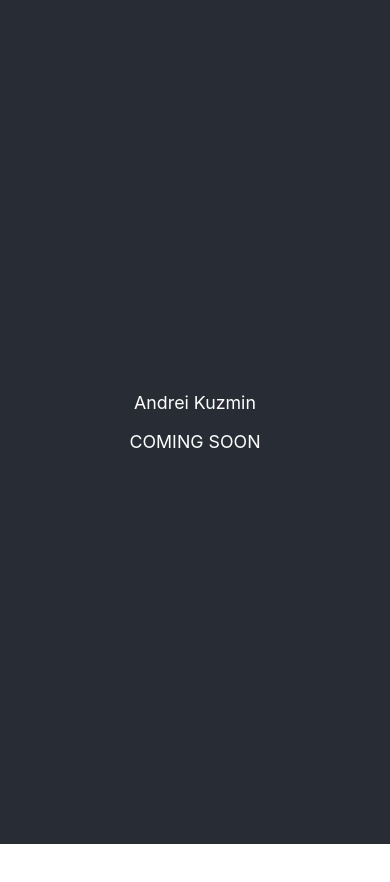
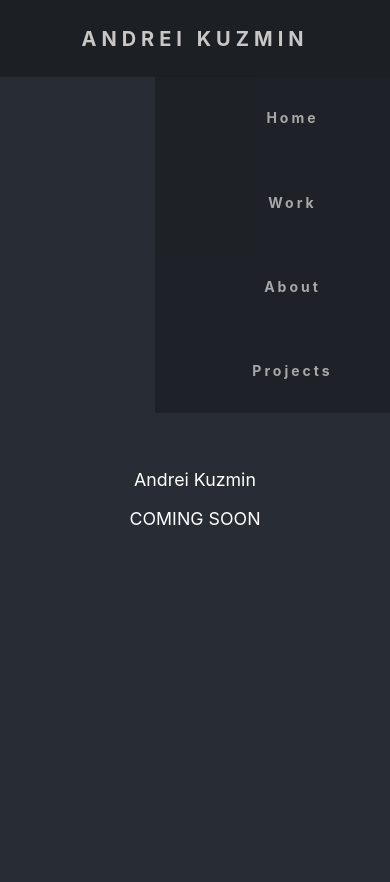
Before and after one commit to andrei-kuzmin-godel/portfolio, a React (Create React App) app: page / in a window 390 px wide. Shown: the top 882 px of the page. Before the commit the page ends 844 px from the top, so only its background shows below. Built offline with nearby package versions, Linux system fonts and the light colour scheme.

Commit message:
added basic navigation component

```diff
--- a/public/index.html
+++ b/public/index.html
@@ -2,18 +2,18 @@
 <html lang="en">
   <head>
     <meta charset="utf-8" />
-    <link rel="icon" href="%PUBLIC_URL%/favicon.ico" />
+    <link rel="icon" href="%PUBLIC_URL%/favicon.svg" />
     <meta name="viewport" content="width=device-width, initial-scale=1" />
     <meta name="theme-color" content="#000000" />
     <meta
       name="description"
       content="Web site created using create-react-app"
     />
-    <link rel="apple-touch-icon" href="%PUBLIC_URL%/logo192.png" />
+    <link rel="apple-touch-icon" href="%PUBLIC_URL%/favicon.svg" />
     <link rel="manifest" href="%PUBLIC_URL%/manifest.json" />
     <title>Andrei Kuzmin</title>
   </head>
-  <body>
+  <body style="background-color:#282c34">
     <noscript>You need to enable JavaScript to run this app.</noscript>
     <div id="root"></div>
   </body>
--- a/src/App.css
+++ b/src/App.css
@@ -1,6 +1,5 @@
 .App {
   text-align: center;
-  background-color: #282c34;
   min-height: 100vh;
   display: flex;
   flex-direction: column;
--- /dev/null
+++ b/src/components/nav/index.js
@@ -0,0 +1,24 @@
+import './style.css';
+
+const Nav = () => {
+  return (
+    <nav>
+      <div className="logo">
+        <h4>Andrei Kuzmin</h4>
+      </div>
+      <ul className="nav-links">
+        <li><a href="/">Home</a></li>
+        <li><a href="/work">Work</a></li>
+        <li><a href="/about">About</a></li>
+        <li><a href="/projects">Projects</a></li>
+      </ul>
+      <div className="burger">
+        <div></div>
+        <div></div>
+        <div></div>
+      </div>
+    </nav>
+  );
+};
+
+export default Nav;
--- /dev/null
+++ b/src/components/nav/style.css
@@ -0,0 +1,64 @@
+nav {
+  display: flex;
+  justify-content: space-around;
+  align-items: center;
+  min-height: 8vh;
+  background-color: #1c1f24;
+}
+
+.logo {
+  color: rgb(201, 198, 198);
+  text-transform: uppercase;
+  letter-spacing: 5px;
+  font-size: 20px;
+}
+
+.nav-links {
+  display: flex;
+  justify-content: space-around;
+  width: 30%;
+}
+
+.nav-links a {
+  color: rgb(201, 198, 198);
+  text-decoration: none;
+  letter-spacing: 3px;
+  font-weight: bold;
+  font-size: 14px;
+}
+
+.nav-links li {
+  list-style: none;
+}
+
+.burger {
+  display: none;
+}
+
+.burger div {
+  width: 25px;
+  height: 3px;
+  background-color: rgb(201, 198, 198);
+  margin: 5px;
+}
+
+@media screen and (max-width: 1024px) {
+  .nav-links {
+    width: 60%;
+  }
+}
+
+@media screen and (max-width: 768px) {
+  .nav-links {
+    position: absolute;
+    right: 0px;
+    height: 40vh;
+    top: 7vh;
+    background-color: #1c1f24;
+    display: flex;
+    flex-direction: column;
+    align-items: center;
+    width: 50%;
+    opacity: 0.8;
+  }
+}
--- a/src/index.js
+++ b/src/index.js
@@ -2,9 +2,11 @@ import React from 'react';
 import ReactDOM from 'react-dom';
 import './index.css';
 import App from './App';
+import Nav from './components/nav';
 
 ReactDOM.render(
   <React.StrictMode>
+    <Nav />
     <App />
   </React.StrictMode>,
   document.getElementById('root')
```
Also changed, not shown: public/favicon.svg (added), public/manifest.json, 1 other file (tests, documents, lock files or other folders).
